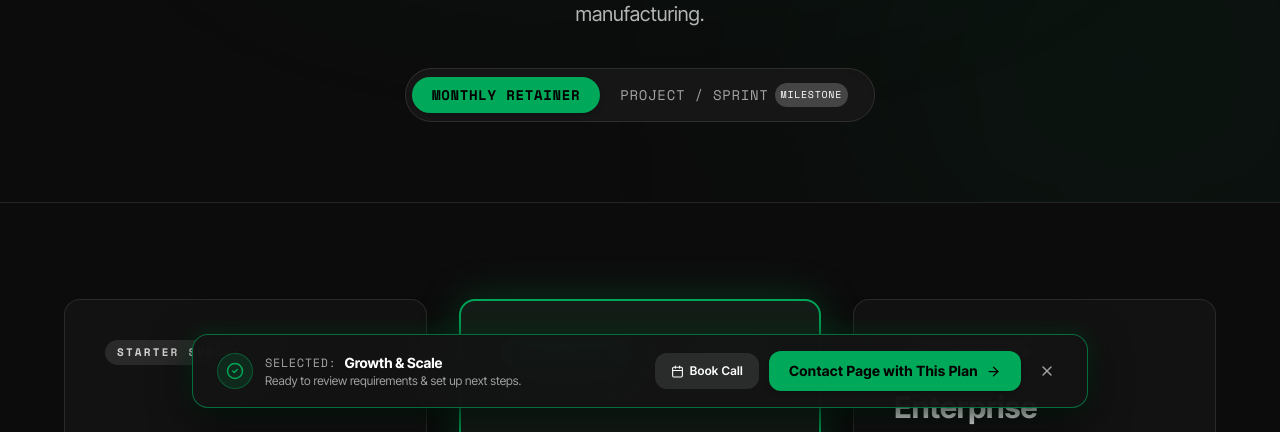
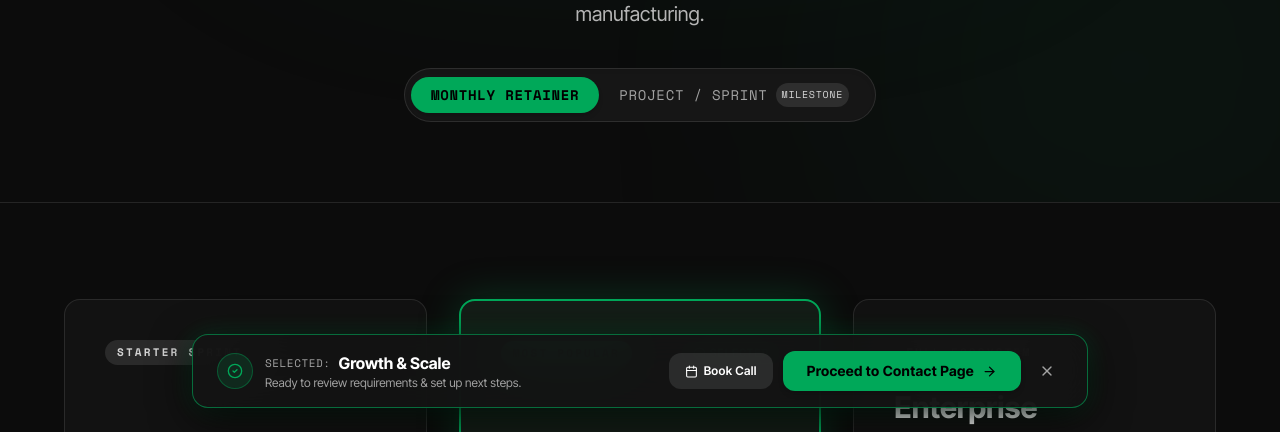
Before and after one commit to harshith561/StrainGroup, a Next.js app in the folder frontend/: page /pricing in a window 1280 px wide. Shown: the part 368-800 px from the top of the page. Built offline with nearby package versions, Linux system fonts and the light colour scheme; no server answers; a web font is replaced by a local one.

Commit message:
fix the price page

```diff
--- a/frontend/src/components/pricing/PricingFloatingBar.jsx
+++ b/frontend/src/components/pricing/PricingFloatingBar.jsx
@@ -41,37 +41,37 @@ export default function PricingFloatingBar({
         aria-label="Selected plan actions"
         className="fixed bottom-6 left-0 right-0 z-50 px-4 sm:px-6 pointer-events-none"
       >
-        <div className="max-w-4xl mx-auto pointer-events-auto bg-[#141414]/95 backdrop-blur-xl border border-[#00a859]/60 shadow-[0_10px_40px_rgba(0,0,0,0.8),0_0_25px_rgba(0,168,89,0.25)] rounded-2xl p-4 sm:px-6 sm:py-4 flex flex-col sm:flex-row items-center justify-between gap-4">
+        <div className="relative max-w-4xl mx-auto pointer-events-auto bg-[#141414]/95 backdrop-blur-xl border border-[#00a859]/60 shadow-[0_10px_40px_rgba(0,0,0,0.8),0_0_25px_rgba(0,168,89,0.25)] rounded-2xl p-4 sm:px-6 sm:py-4 flex flex-col sm:flex-row items-stretch sm:items-center justify-between gap-3 sm:gap-4">
           {/* Left info */}
-          <div className="flex items-center gap-3 w-full sm:w-auto">
-            <div className="w-9 h-9 rounded-full bg-[#00a859]/15 border border-[#00a859]/40 flex items-center justify-center shrink-0">
-              <CheckCircle2 size={18} className="text-[#00a859]" />
+          <div className="flex items-center gap-3 pr-8 sm:pr-0">
+            <div className="w-8 h-8 sm:w-9 sm:h-9 rounded-full bg-[#00a859]/15 border border-[#00a859]/40 flex items-center justify-center shrink-0">
+              <CheckCircle2 size={16} className="text-[#00a859]" />
             </div>
-            <div className="flex-1 min-w-0">
-              <div className="flex items-center gap-2">
-                <span className="text-xs font-mono tracking-wider uppercase text-neutral-400">
+            <div className="min-w-0">
+              <div className="flex flex-wrap items-center gap-1.5 sm:gap-2">
+                <span className="text-[11px] font-mono tracking-wider uppercase text-neutral-400">
                   SELECTED:
                 </span>
-                <span className="text-sm font-sans font-bold text-white truncate">
+                <span className="text-sm sm:text-base font-sans font-bold text-white whitespace-normal">
                   {planTitle || 'Custom Configuration'}
                 </span>
                 {addonsCount > 0 && (
-                  <span className="text-[11px] font-mono bg-white/10 px-2 py-0.5 rounded text-neutral-300">
+                  <span className="text-[10px] font-mono bg-white/10 px-2 py-0.5 rounded text-neutral-300">
                     +{addonsCount} Add-on{addonsCount > 1 ? 's' : ''}
                   </span>
                 )}
               </div>
-              <p className="text-xs text-[#a0a0a0] font-sans truncate">
+              <p className="text-xs text-[#a0a0a0] font-sans hidden sm:block">
                 Ready to review requirements & set up next steps.
               </p>
             </div>
           </div>
 
-          {/* Right Action Buttons */}
-          <div className="flex items-center gap-2.5 w-full sm:w-auto justify-end">
+          {/* Right Action Buttons & Close Icon */}
+          <div className="flex items-center gap-2.5 w-full sm:w-auto">
             <Link
               href={consultationUrl}
-              className="hidden md:inline-flex items-center gap-1.5 py-2.5 px-4 rounded-xl bg-white/10 hover:bg-white/15 text-white font-sans text-xs font-semibold tracking-wide transition-all"
+              className="hidden md:inline-flex items-center gap-1.5 py-2.5 px-4 rounded-xl bg-white/10 hover:bg-white/15 text-white font-sans text-xs font-semibold tracking-wide transition-all shrink-0"
             >
               <Calendar size={13} />
               <span>Book Call</span>
@@ -79,16 +79,17 @@ export default function PricingFloatingBar({
 
             <Link
               href={contactUrl}
-              className="flex-1 sm:flex-initial inline-flex items-center justify-center gap-2 py-2.5 px-5 rounded-xl bg-[#00a859] hover:bg-[#008f4c] text-black font-sans text-xs sm:text-sm font-bold tracking-wide transition-all duration-300 shadow-md hover:scale-[1.02]"
+              className="w-full sm:w-auto inline-flex items-center justify-center gap-2 py-3 sm:py-2.5 px-6 rounded-xl bg-[#00a859] hover:bg-[#008f4c] text-black font-sans text-xs sm:text-sm font-bold tracking-wide transition-all duration-300 shadow-md hover:scale-[1.01] whitespace-nowrap"
             >
-              <span>Contact Page with This Plan</span>
+              <span>Proceed to Contact Page</span>
               <ArrowRight size={15} />
             </Link>
 
+            {/* Close button: Top-right corner on mobile, far right end on desktop */}
             <button
               type="button"
               onClick={onClearSelection}
-              className="p-2 rounded-xl text-neutral-400 hover:text-white hover:bg-white/10 transition-colors"
+              className="absolute top-3 right-3 sm:static p-2 rounded-xl text-neutral-400 hover:text-white hover:bg-white/10 transition-colors z-10 shrink-0"
               title="Clear selection"
               aria-label="Clear plan selection"
             >
--- a/frontend/src/components/pricing/PricingHero.jsx
+++ b/frontend/src/components/pricing/PricingHero.jsx
@@ -42,14 +42,14 @@ export default function PricingHero({ billingCycle, setBillingCycle }) {
           initial={{ opacity: 0, scale: 0.95 }}
           animate={{ opacity: 1, scale: 1 }}
           transition={{ duration: 0.5, delay: 0.2 }}
-          className="inline-flex items-center p-1.5 rounded-full bg-[#161616] border border-white/10 shadow-inner"
+          className="flex flex-col sm:inline-flex sm:flex-row items-stretch sm:items-center w-full max-w-[320px] sm:max-w-none sm:w-auto p-1.5 rounded-2xl sm:rounded-full bg-[#161616] border border-white/10 shadow-inner gap-1.5 sm:gap-0"
           role="group"
           aria-label="Billing cycle selector"
         >
           <button
             type="button"
             onClick={() => setBillingCycle('monthly')}
-            className={`px-5 py-2 rounded-full text-xs sm:text-sm font-mono tracking-wider transition-all duration-300 ${
+            className={`w-full sm:w-auto px-5 py-2.5 sm:py-2 rounded-xl sm:rounded-full text-xs sm:text-sm font-mono tracking-wider whitespace-nowrap transition-all duration-300 text-center flex items-center justify-center ${
               billingCycle === 'monthly'
                 ? 'bg-[#00a859] text-black font-bold shadow-md'
                 : 'text-neutral-400 hover:text-white'
@@ -60,14 +60,20 @@ export default function PricingHero({ billingCycle, setBillingCycle }) {
           <button
             type="button"
             onClick={() => setBillingCycle('project')}
-            className={`px-5 py-2 rounded-full text-xs sm:text-sm font-mono tracking-wider transition-all duration-300 flex items-center gap-1.5 ${
+            className={`w-full sm:w-auto px-5 py-2.5 sm:py-2 rounded-xl sm:rounded-full text-xs sm:text-sm font-mono tracking-wider whitespace-nowrap transition-all duration-300 flex items-center justify-center gap-2 ${
               billingCycle === 'project'
                 ? 'bg-[#00a859] text-black font-bold shadow-md'
                 : 'text-neutral-400 hover:text-white'
             }`}
           >
             <span>PROJECT / SPRINT</span>
-            <span className="text-[10px] px-1.5 py-0.5 rounded-full bg-white/20 text-white font-mono uppercase">
+            <span
+              className={`text-[10px] px-1.5 py-0.5 rounded-full font-mono uppercase ${
+                billingCycle === 'project'
+                  ? 'bg-black/20 text-black'
+                  : 'bg-white/10 text-white/80'
+              }`}
+            >
               Milestone
             </span>
           </button>
```
